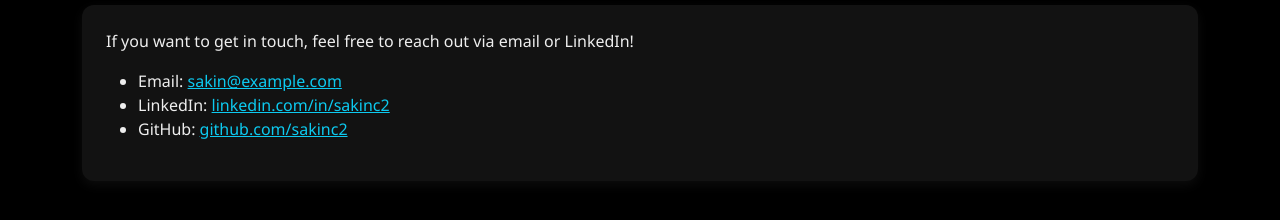
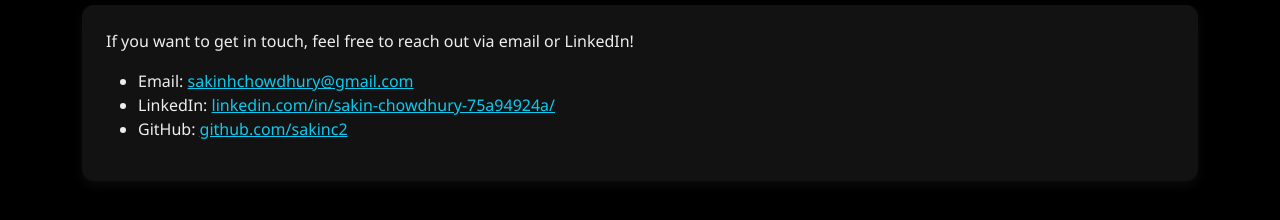
Before and after one commit to sakinc2/sakinc2.github.io, a plain HTML site: page index.html in a window 1280 px wide. Shown: the part 678-898 px from the top of the page. Drawn offline with nearby package versions, Linux system fonts and the light colour scheme.

Commit message:
Update index.html
Updated some portions like links to my socials/email

```diff
--- a/index.html
+++ b/index.html
@@ -109,8 +109,8 @@
       <div class="card p-4 mb-5">
         <p>If you want to get in touch, feel free to reach out via email or LinkedIn!</p>
         <ul>
-          <li>Email: <a href="mailto:sakin@example.com" class="text-info">sakin@example.com</a></li>
-          <li>LinkedIn: <a href="https://linkedin.com/in/sakinc2" target="_blank" class="text-info">linkedin.com/in/sakinc2</a></li>
+          <li>Email: <a href="mailto:sakinhchowdhury@gmail.com" class="text-info">sakinhchowdhury@gmail.com</a></li>
+          <li>LinkedIn: <a href="https://www.linkedin.com/in/sakin-chowdhury-75a94924a/" target="_blank" class="text-info">linkedin.com/in/sakin-chowdhury-75a94924a/</a></li>
           <li>GitHub: <a href="https://github.com/sakinc2" target="_blank" class="text-info">github.com/sakinc2</a></li>
         </ul>
       </div>
```
